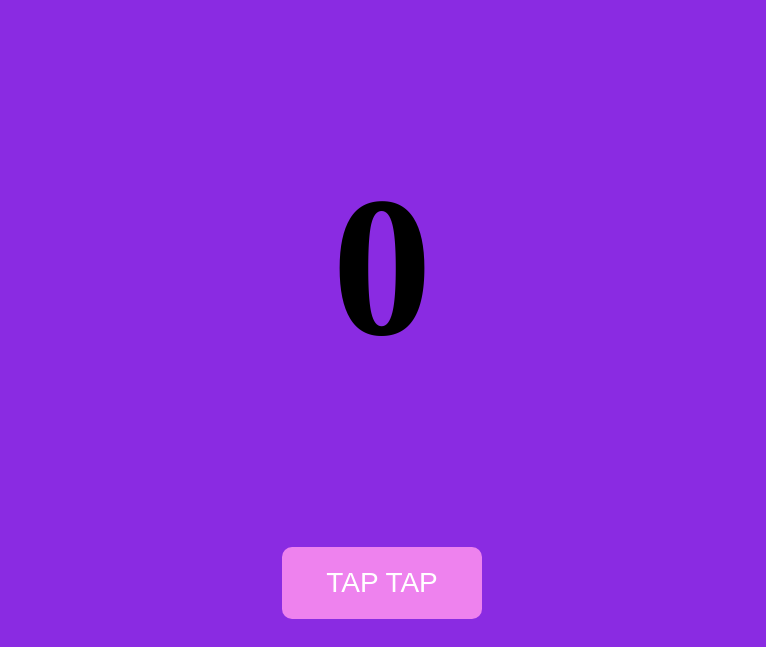
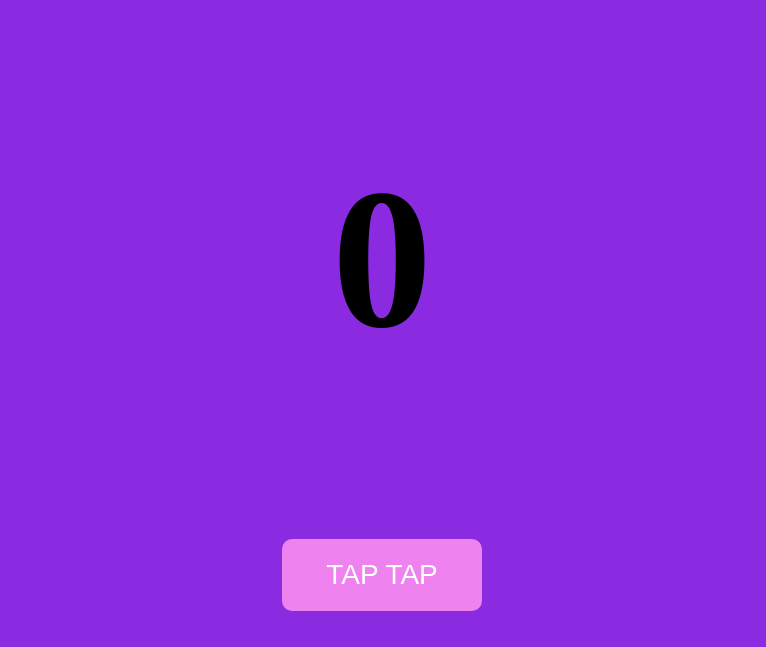
Before and after one commit to TheDeveloperOps/click_baiting.github.io, a plain HTML site: page index.html in a window 1280 px wide. Shown: the part 225-872 px from the top of the page, without its empty margins (258-1024 px from the left). Drawn offline with Linux system fonts and the light colour scheme.

Commit message:
modified margin

```diff
--- a/index.html
+++ b/index.html
@@ -33,7 +33,7 @@
 
         </script>
     </head>
-    <body style="background-color: blueviolet;align-items: center;">
+    <body style="background-color: blueviolet;align-items: center;margin: 0px;">
         <h2 style="font-size: 200px;text-align: center;">0</h2>
         <div style="text-align: center;font-size: 40px;">
             <button class="buttonz" onclick="count()">
```
